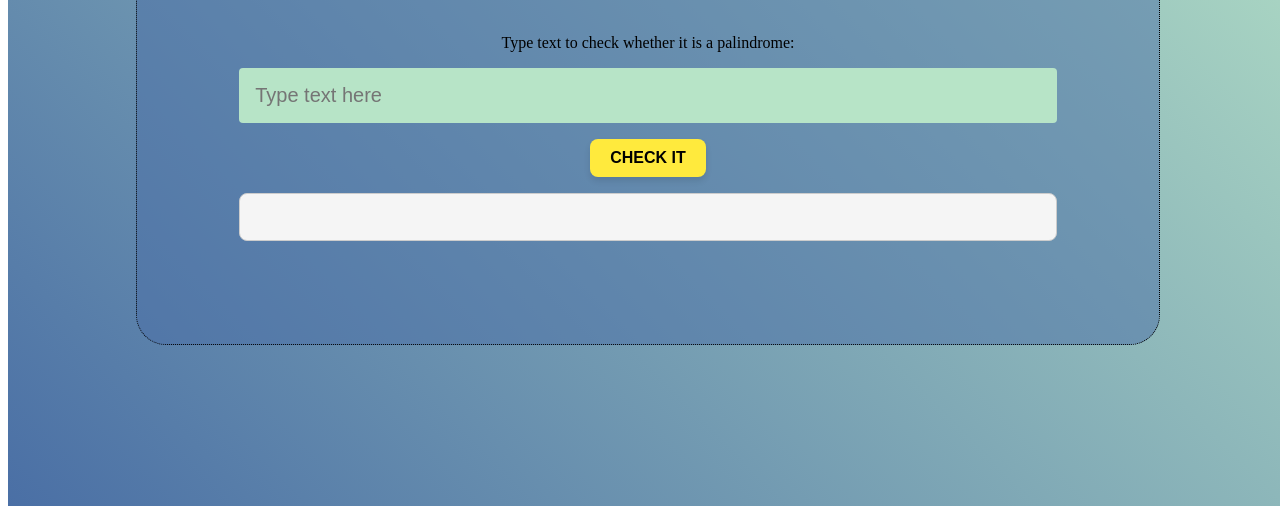
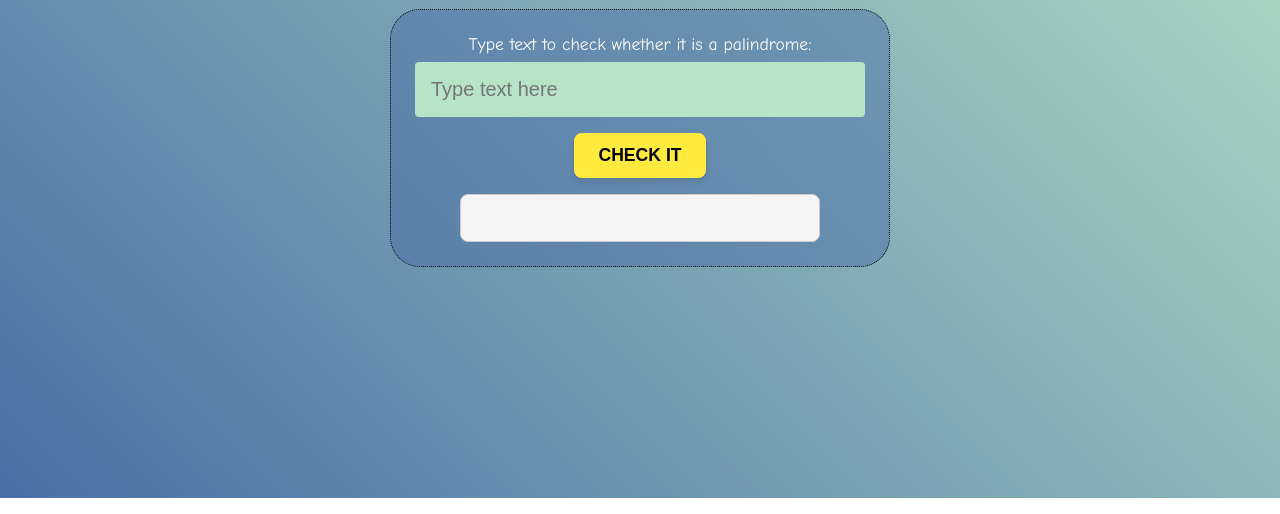
Before and after one commit to TinChris/palindrome_checker, a plain HTML site: page index.html in a window 1280 px wide. Shown: the part 302-816 px from the top of the page. Drawn offline with Linux system fonts and the light colour scheme.

Commit message:
Update styles.css

```diff
--- a/styles.css
+++ b/styles.css
@@ -1,67 +1,85 @@
+* {
+  box-sizing: border-box;
+}
 
- * {
-   /* margin: 0;
-  padding: 0; */
-  box-sizing: border-box;
-  /* border: 1px solid black; Debughoz használható  */
-
+body {
+  font-family: "Comic Sans MS", cursive, sans-serif;
+  margin: 0;
+  background: linear-gradient(45deg, #4a6fa5, #b7e4c7);
 }
 
 #page-wrapper {
   display: flex;
-  width: 100vw;
-  height: 100vh;
-  background: linear-gradient(45deg, #4a6fa5, #b7e4c7);
   flex-direction: column;
   justify-content: center;
   align-items: center;
+  width: 100vw;
+  height: 100vh;
+  padding: 1rem;
 }
+
 #title {
-  font-size: 25px;
+  font-size: 1.6rem;
+  font-weight: bold;
+  color: #fff;
+  margin-bottom: 1rem;
   text-align: center;
 }
+
 #formular {
   display: flex;
   flex-direction: column;
-justify-content: center;
   align-items: center;
-width:80%;
-height: 50%;
+  width: 90%;
+  max-width: 500px;
   background-color: rgba(74, 111, 165, 0.5);
   border: 1px dotted black;
   border-radius: 30px;
-align-items: center;
+  padding: 1.5rem;
+}
 
+#instruction {
+  font-size: 1.1rem;
+  color: #fff;
+  margin-bottom: 0.5rem;
+  text-align: center;
 }
+
 #text-input {
   background-color: #b7e4c7;
-width: 80%;
-margin: 1rem;
+  width: 100%;
   padding: 1rem;
   border: none;
   border-radius: 4px;
-color:#938b5f;
-font-size: 20px;
+  color: #938b5f;
+  font-size: 1.25rem;
+  outline-offset: 2px;
+  outline-color: transparent;
+  margin-bottom: 1rem;
+  transition: outline-color 0.2s ease;
+}
+
+#text-input:focus {
+  outline-color: #4a6fa5;
 }
 
 #check-btn {
-
   color: black;
-  background-color: #ffea3d; /* sanftes Gelb */
+  background-color: #ffea3d;
   border: none;
   border-radius: 8px;
-  padding: 10px 20px;
+  padding: 12px 24px;
   font-weight: bold;
-  font-size: 1rem;
+  font-size: 1.1rem;
   cursor: pointer;
   box-shadow: 0 4px 6px rgba(0, 0, 0, 0.1);
   transition: background-color 0.3s ease, transform 0.2s ease;
+  user-select: none;
 }
 
 #check-btn:hover {
-  background-color: #f7d600; /* etwas dunkleres Gelb beim Hover */
+  background-color: #f7d600;
   transform: scale(1.15);
-  cursor: pointer;
 }
 
 #check-btn:active {
@@ -70,21 +88,32 @@ font-size: 20px;
 }
 
 #result {
-  margin: 1rem;
-  padding-bottom: 1rem;
+  margin-top: 1rem;
+  padding: 1rem;
   border: 1px solid #ccc;
   border-radius: 8px;
   background-color: #f5f5f5;
   font-size: 1rem;
   line-height: 1.4;
-  word-wrap: break-word;    /* sorgt für Zeilenumbruch bei langen Wörtern */
-  overflow-wrap: break-word; /* Alternativ zu word-wrap */
-  max-width: 100%;          /* Breite maximal 100% des Containers */
-  height: auto;             /* Höhe passt sich dem Inhalt an */
-  white-space: normal;      /* Normaler Zeilenumbruch */
-  box-sizing: border-box;   /* Padding & Border werden in Breite/Höhe eingerechnet */
+  word-wrap: break-word;
+  overflow-wrap: break-word;
+  max-width: 100%;
+  min-width: 80%;
+  min-height: 3rem;
   max-height: 200px;
   overflow-y: auto;
-min-height: 3rem;
-min-width: 80%;
+  white-space: normal;
+  box-sizing: border-box;
+  text-align: center;
 }
+
+/* Ergebnis grün bei Palindrom, rot sonst */
+#result.palindrome {
+  color: green;
+  font-weight: bold;
+}
+
+#result.not-palindrome {
+  color: red;
+  font-weight: bold;
+}
```
Lines whose indentation alone changed are shown as unchanged.
